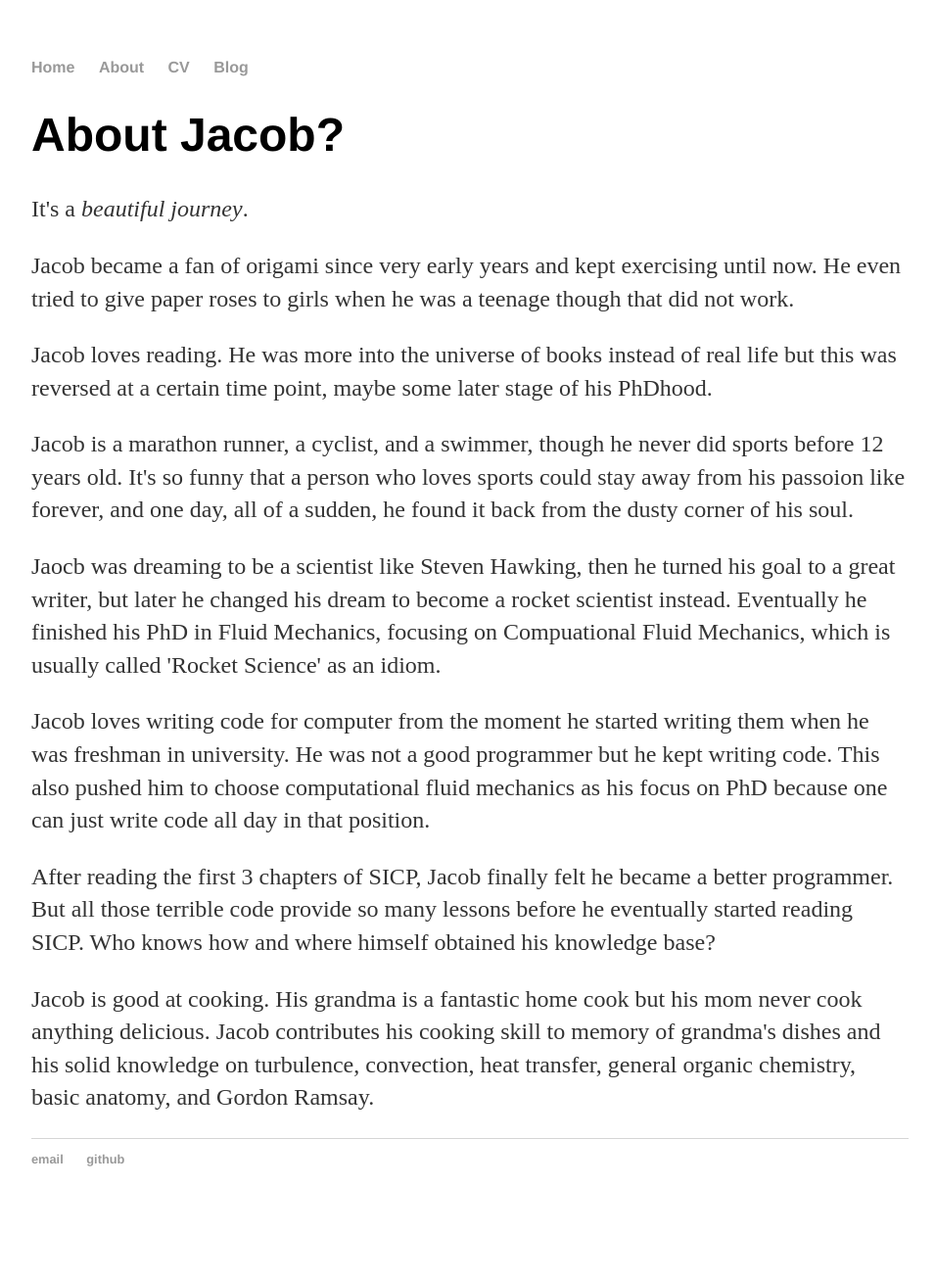
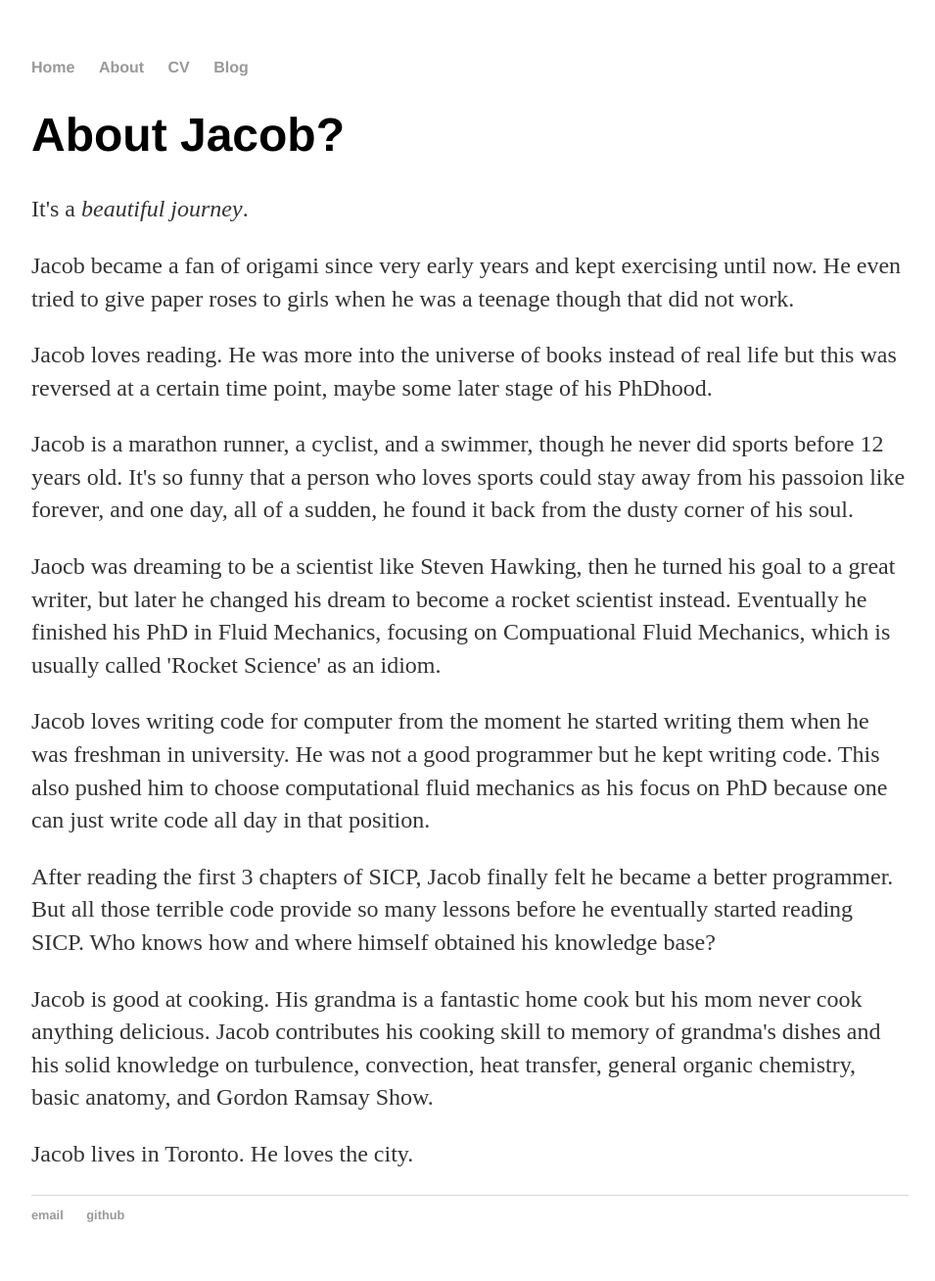
Before and after one commit to jacob-zyl/jacob-zyl.github.io, a Jekyll site: the page built from about/index.html, in a window 1280 px wide. Shown: the whole page at 98% size, without its empty margins (160-1115 px from the left). Built offline with Jekyll 4.4.1, drawn with Linux system fonts in a browser that asks for light colours; before the commit the page ends 1251 px from its top, so only the background shows below that.

Commit message:
Added a little bit.

```diff
--- a/about/index.html
+++ b/about/index.html
@@ -37,6 +37,9 @@ title: Jacob Z. Liu, about
 
   <p>Jacob is good at cooking. His grandma is a fantastic home cook but his mom never cook anything delicious.
       Jacob contributes his cooking skill to memory of grandma's dishes and his solid knowledge on turbulence, convection, heat transfer,
-      general organic chemistry, basic anatomy, and Gordon Ramsay.
+      general organic chemistry, basic anatomy, and Gordon Ramsay Show.
+  </p>
+
+  <p>Jacob lives in Toronto. He loves the city.
   </p>
 </div><!-- /.blurb -->
```
